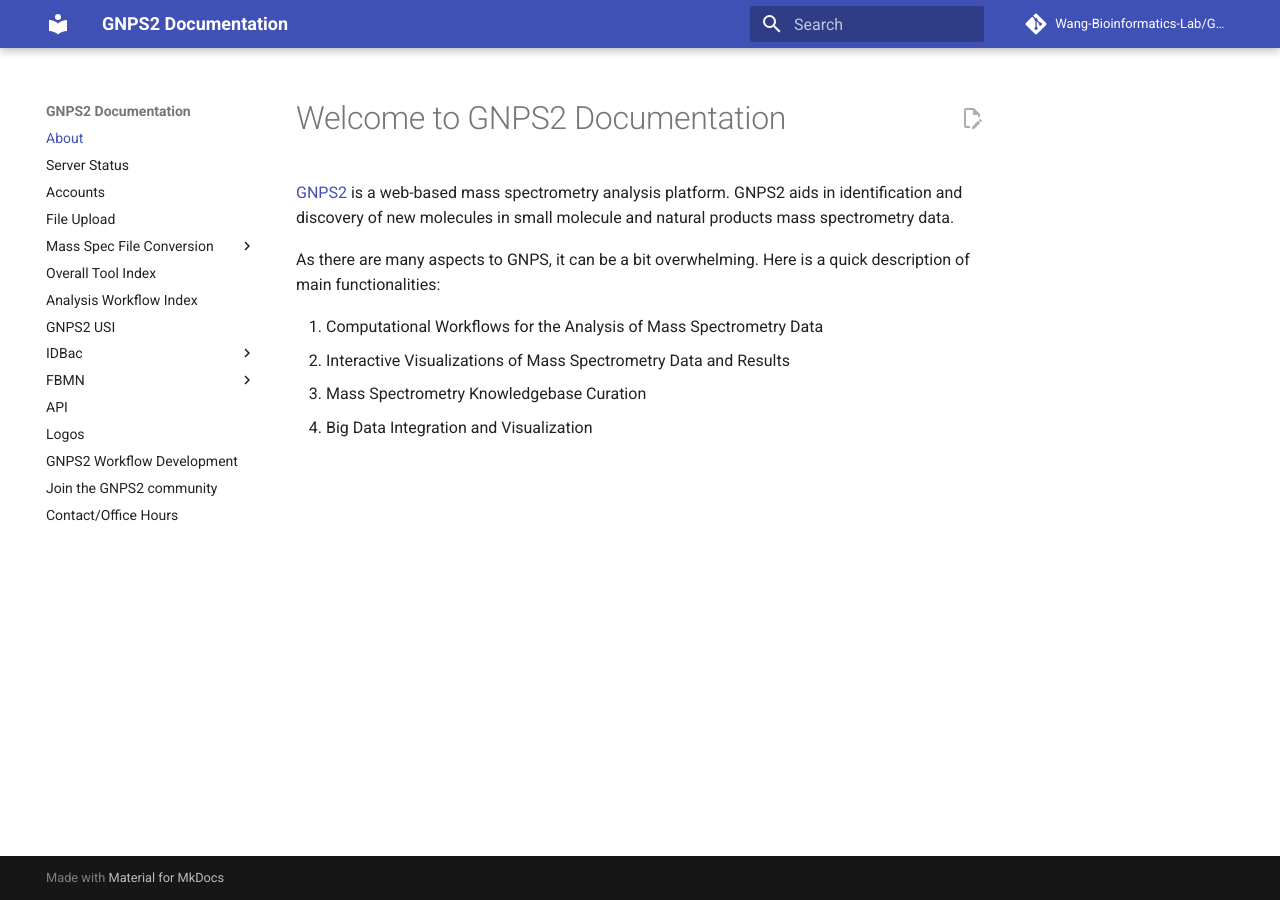
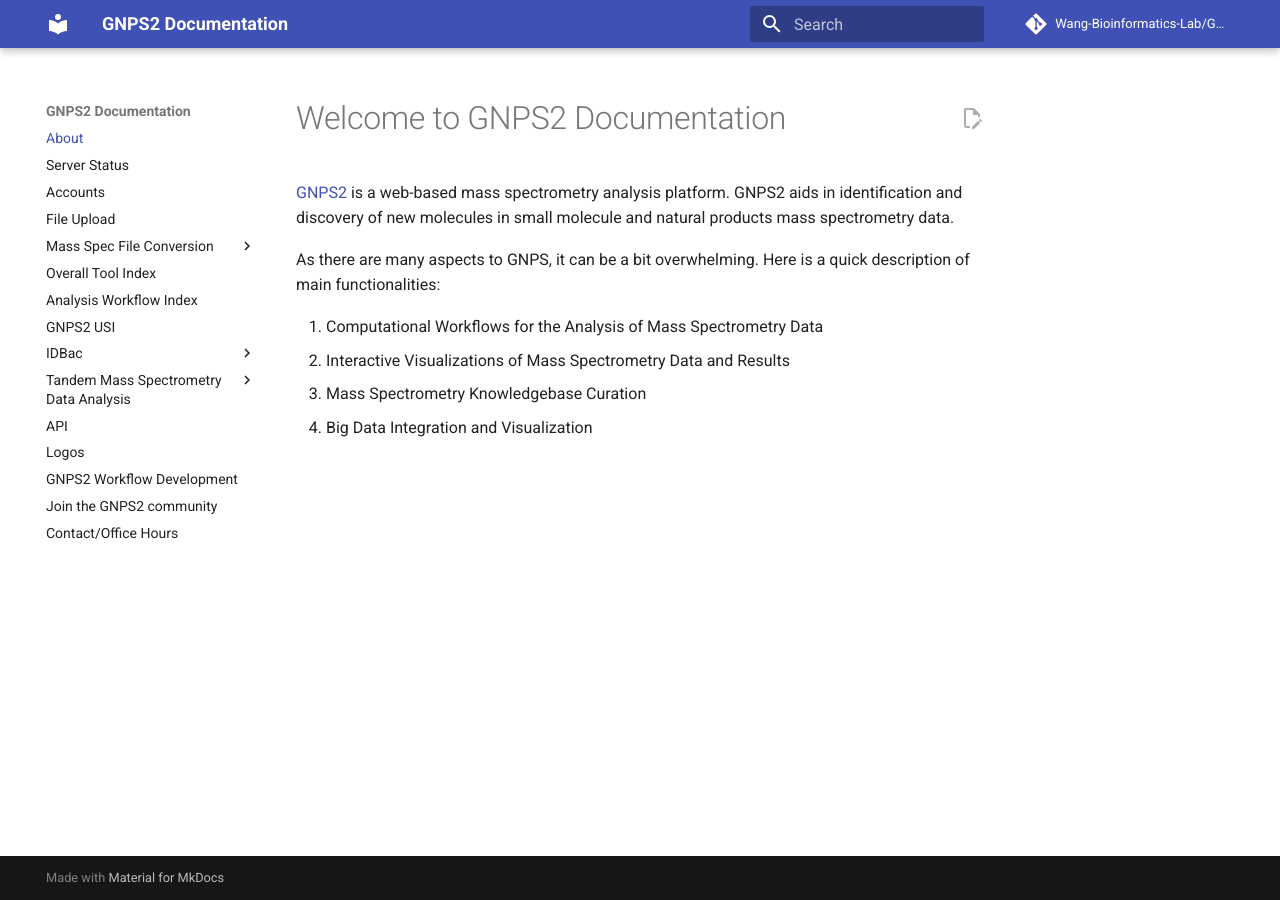
Before and after one commit to Wang-Bioinformatics-Lab/GNPS2_Documentation, an MkDocs documentation site: the page built from docs/index.md, in a window 1280 px wide. Built offline with MkDocs 1.6.1 and Material for MkDocs 9.7.7, drawn with Linux system fonts in a browser that asks for light colours; comment, search, counter and statistics services are not loaded.

```diff
--- a/mkdocs.yml
+++ b/mkdocs.yml
@@ -20,8 +20,10 @@ nav:
         - IDBac Analysis: idbacanalysis.md
         - Raw Bruker Data Conversion: idbacrawconversion.md
         - mzXML to mzML Conversion: idbacmzxmlconversion.md
-    - FBMN:
-        Agilent: agilent_fbmn.md
+    - Tandem Mass Spectrometry Data Analysis:
+        - FBMN:
+            Agilent: agilent_fbmn.md
+        - Classical Molecular Networking: classical.md
     - API: api.md
     - Logos: logo.md
     - GNPS2 Workflow Development: workflowdev.md
```
